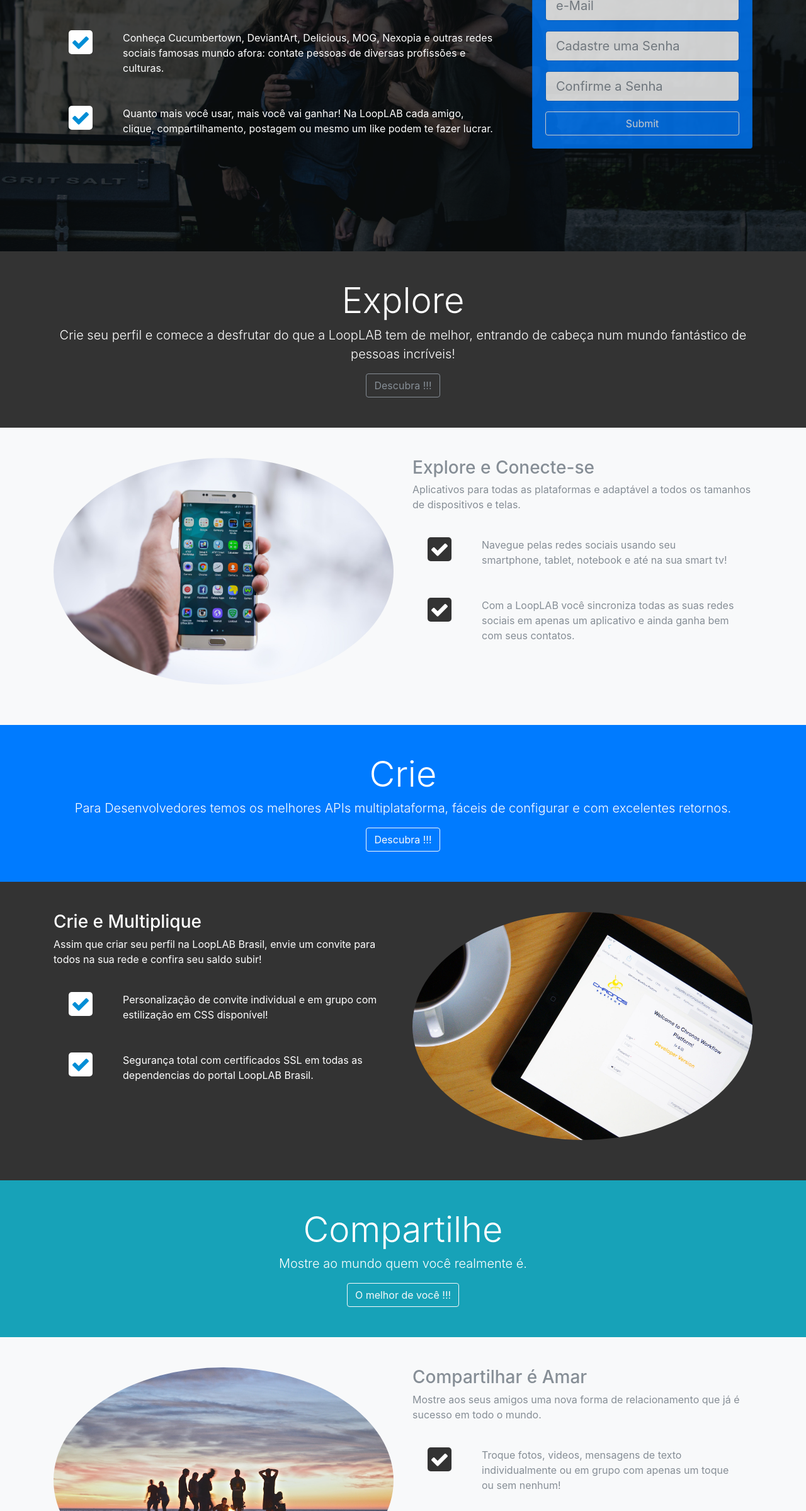
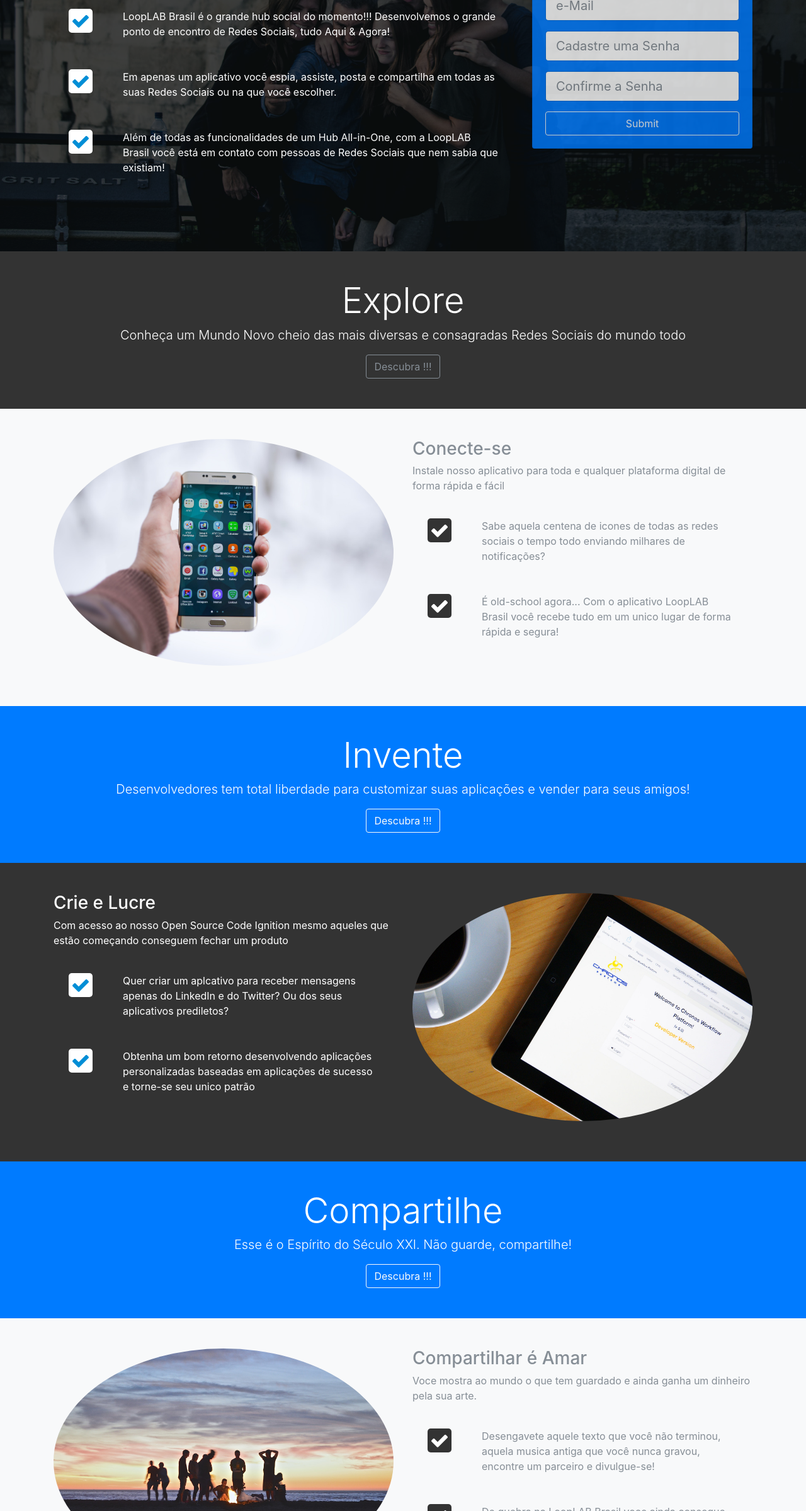
Before and after one commit to mafideju/ThemeLoopLAB, a website: page src/index.html in a window 1280 px wide. Shown: the part 401-2800 px from the top of the page at 63% size. Drawn offline with Linux system fonts and the light colour scheme.

Commit message:
V.Final em portugues

```diff
--- a/src/index.html
+++ b/src/index.html
@@ -14,23 +14,23 @@
 			<button class="navbar-toggler" data-toggle="collapse" data-target="#navbarCollapse">
 				<span class="navbar-toggler-icon"></span>
 			</button>
-			<a href="index.html" class="navbar-brand">LoopLAB</a>
+			<a href="index.html" class="navbar-brand">LoopLAB Brasil</a>
 			<div class="collapse navbar-collapse" id="navbarCollapse">
 				<ul class="navbar-nav ml-auto">
 					<li class="nav-item">
-						<a href="#home" class="nav-link">Principal</a>
+						<a href="#home" class="nav-link">Inicio</a>
 					</li>
 					<li class="nav-item">
 						<a href="#explore-head-section" class="nav-link">Explore</a>
 					</li>
 					<li class="nav-item">
-						<a href="#create-head-section" class="nav-link">Crie</a>
+						<a href="#create-head-section" class="nav-link">Invente</a>
 					</li>
 					<li class="nav-item">
 						<a href="#share-head-section" class="nav-link">Compartilhe</a>
 					</li>
 					<li class="nav-item">
-						<a href="#main-footer" class="nav-link">Contato</a>
+						<a href="#contact-head-section" class="nav-link">Contato</a>
 					</li>
 				</ul>
 			</div>
@@ -44,13 +44,13 @@
 				<div class="container">
 					<div class="row mt-5">
 						<div class="col-lg-8 d-none d-lg-block">
-							<h1 class="display-4">Crie <strong>Perfis Sociais, </strong> Ganhe Amigos e <strong>Lucre com Eles</strong></h1>
+							<h1 class="display-4">Crie seu <strong>Perfil Social</strong> na <strong>LoopLAB Brasil</strong> e conquiste <strong>Projeção</strong></h1>
 							<div class="d-flex flex-row">
 								<div class="p-4 align-self-start">
 									<i class="fa fa-check"></i>
 								</div>
 								<div class="p-4 align-self-end">
-									Integração com outras redes sociais tais como Facebook, Instagram, LinkedIn, Twitter e Whats App para troca de contatos.
+									LoopLAB Brasil é o grande hub social do momento!!! Desenvolvemos o grande ponto de encontro de Redes Sociais, tudo Aqui & Agora!
 								</div>
 							</div>
 							<div class="d-flex flex-row">
@@ -58,7 +58,7 @@
 									<i class="fa fa-check"></i>
 								</div>
 								<div class="p-4 align-self-end">
-									Conheça Cucumbertown, DeviantArt, Delicious, MOG, Nexopia e outras redes sociais famosas mundo afora: contate pessoas de diversas profissões e culturas.
+									Em apenas um aplicativo você espia, assiste, posta e compartilha em todas as suas Redes Sociais ou na que você escolher.
 								</div>
 							</div>
 							<div class="d-flex flex-row">
@@ -66,7 +66,7 @@
 									<i class="fa fa-check"></i>
 								</div>
 								<div class="p-4 align-self-end">
-									Quanto mais você usar, mais você vai ganhar! Na LoopLAB cada amigo, clique, compartilhamento, postagem ou mesmo um like podem te fazer lucrar.
+									Além de todas as funcionalidades de um Hub All-in-One, com a LoopLAB Brasil você está em contato com pessoas de Redes Sociais que nem sabia que existiam!
 								</div>
 							</div>
 						</div>
@@ -106,7 +106,7 @@
 				<div class="col text-center">
 					<div class="py-5">
 						<h1 class="display-4">Explore</h1>
-						<p class="lead">Crie seu perfil e comece a desfrutar do que a LoopLAB tem de melhor, entrando de cabeça num mundo fantástico de pessoas incríveis!</p>
+						<p class="lead">Conheça um Mundo Novo cheio das mais diversas e consagradas Redes Sociais do mundo todo</p>
 						<a href="#" class="btn btn-outline-secondary">Descubra !!!</a>
 					</div>
 				</div>
@@ -123,14 +123,14 @@
 					<img src="img/explore-section1.jpg" alt="imagem de um celular na mão do cliente" class="img-fluid mb-3 rounded-circle">
 				</div>
 				<div class="col-md-6">
-					<h3>Explore e Conecte-se</h3>
-					<p>Aplicativos para todas as plataformas e adaptável a todos os tamanhos de dispositivos e telas.</p>
+					<h3>Conecte-se</h3>
+					<p>Instale nosso aplicativo para toda e qualquer plataforma digital de forma rápida e fácil</p>
 					<div class="d-flex flex-row">
 						<div class="p-4 align-self-start">
 							<i class="fa fa-check"></i>
 						</div>
 						<div class="p-4 align-self-end">
-							Navegue pelas redes sociais usando seu smartphone, tablet, notebook e até na sua smart tv!
+							Sabe aquela centena de icones de todas as redes sociais o tempo todo enviando milhares de notificações?
 						</div>
 					</div>
 
@@ -139,7 +139,7 @@
 							<i class="fa fa-check"></i>
 						</div>
 						<div class="p-4 align-self-end">
-							Com a LoopLAB você sincroniza todas as suas redes sociais em apenas um aplicativo e ainda ganha bem com seus contatos.
+							É old-school agora... Com o aplicativo LoopLAB Brasil você recebe tudo em um unico lugar de forma rápida e segura!
 						</div>
 					</div>
 				</div>
@@ -154,8 +154,8 @@
 			<div class="row">
 				<div class="col text-center">
 					<div class="py-5">
-						<h1 class="display-4">Crie</h1>
-						<p class="lead">Para Desenvolvedores temos os melhores APIs multiplataforma, fáceis de configurar e com excelentes retornos.</p>
+						<h1 class="display-4">Invente</h1>
+						<p class="lead">Desenvolvedores tem total liberdade para customizar suas aplicações e vender para seus amigos!</p>
 						<a href="#" class="btn btn-outline-light">Descubra !!!</a>
 					</div>
 				</div>
@@ -169,14 +169,14 @@
 		<div class="container">
 			<div class="row">
 				<div class="col-md-6">
-					<h3>Crie e Multiplique</h3>
-					<p>Assim que criar seu perfil na LoopLAB Brasil, envie um convite para todos na sua rede e confira seu saldo subir!</p>
+					<h3>Crie e Lucre</h3>
+					<p>Com acesso ao nosso Open Source Code Ignition mesmo aqueles que estão começando conseguem fechar um produto</p>
 					<div class="d-flex flex-row">
 						<div class="p-4 align-self-start">
 							<i class="fa fa-check"></i>
 						</div>
 						<div class="p-4 align-self-end">
-							Personalização de convite individual e em grupo com estilização em CSS disponível!
+							Quer criar um aplcativo para receber mensagens apenas do LinkedIn e do Twitter? Ou dos seus aplicativos prediletos?
 						</div>
 					</div>
 
@@ -185,7 +185,7 @@
 							<i class="fa fa-check"></i>
 						</div>
 						<div class="p-4 align-self-end">
-							Segurança total com certificados SSL em todas as dependencias do portal LoopLAB Brasil.
+							Obtenha um bom retorno desenvolvendo aplicações personalizadas baseadas em aplicações de sucesso e torne-se seu unico patrão
 						</div>
 					</div>
 				</div>
@@ -199,14 +199,16 @@
 
 
 	<!-- SHARE HEAD SECTION -->
-	<section id="share-head-section" class="bg-info">
+	<section id="share-head-section" class="bg-primary">
 		<div class="container">
 			<div class="row">
 				<div class="col text-center">
 					<div class="py-5">
 						<h1 class="display-4">Compartilhe</h1>
-						<p class="lead">Mostre ao mundo quem você realmente é. </p>
-						<a href="#" class="btn btn-outline-light">O melhor de você !!!</a>
+						<p class="lead">
+							Esse é o Espírito do Século XXI. Não guarde, compartilhe!
+						</p>
+						<a href="#" class="btn btn-outline-light">Descubra !!!</a>
 					</div>
 				</div>
 			</div>
@@ -223,13 +225,13 @@
 				</div>
 				<div class="col-md-6">
 					<h3>Compartilhar é Amar</h3>
-					<p>Mostre aos seus amigos uma nova forma de relacionamento que já é sucesso em todo o mundo.</p>
+					<p>Voce mostra ao mundo o que tem guardado e ainda ganha um dinheiro pela sua arte.</p>
 					<div class="d-flex flex-row">
 						<div class="p-4 align-self-start">
 							<i class="fa fa-check"></i>
 						</div>
 						<div class="p-4 align-self-end">
-							Troque fotos, videos, mensagens de texto individualmente ou em grupo com apenas um toque ou sem nenhum!
+							Desengavete aquele texto que você não terminou, aquela musica antiga que você nunca gravou, encontre um parceiro e divulgue-se!
 						</div>
 					</div>
 
@@ -238,7 +240,7 @@
 							<i class="fa fa-check"></i>
 						</div>
 						<div class="p-4 align-self-end">
-							Poste suas cronicas, contos, musicas, mixagens, desenhos, ilustrações, ganhe a cada clique em seus trabalhos...
+							De quebra na LoopLAB Brasil voce ainda consegue parceiros artisticos, literarios e até mesmo academicos para fechar aquele projeto que ficou só no papel...
 						</div>
 					</div>
 				</div>
@@ -249,13 +251,13 @@
 <!-- FOOTER -->
 
 <footer id="main-footer" class="bg-dark">
-	<div class="container">
+	<div id="contact-head-section" class="container">
 		<div class="row">
 			<div class="col text-center">
 				<div class="py-4">
 					<h1 class="h3">LoopLAB</h1>
 					<p>Direitos Reservados &copy; MAFFEE 2018</p>
-					<button id="contactModal" class="btn btn-primary" data-toggle="modal" data-target="#contactModal">Nosso Contato</button>
+					<button class="btn btn-primary" data-toggle="modal" data-target="#contactModal">Nosso Contato</button>
 				</div>
 			</div>
 		</div>
--- a/src/scss/style.scss
+++ b/src/scss/style.scss
@@ -18,7 +18,7 @@
 	background:url("../img/home.jpg") no-repeat;
 	background-size:cover;
 	background-attachment:fixed;
-	min-height:700px;
+	min-height:800px;
 
 	.dark-overlay{
 		background-color:$dark-overlay;
@@ -26,7 +26,7 @@
 		top:0;
 		left:0;
 		width:100%;
-		min-height:700px;
+		min-height:800px;
 	}
 
 	.home-inner{
```
